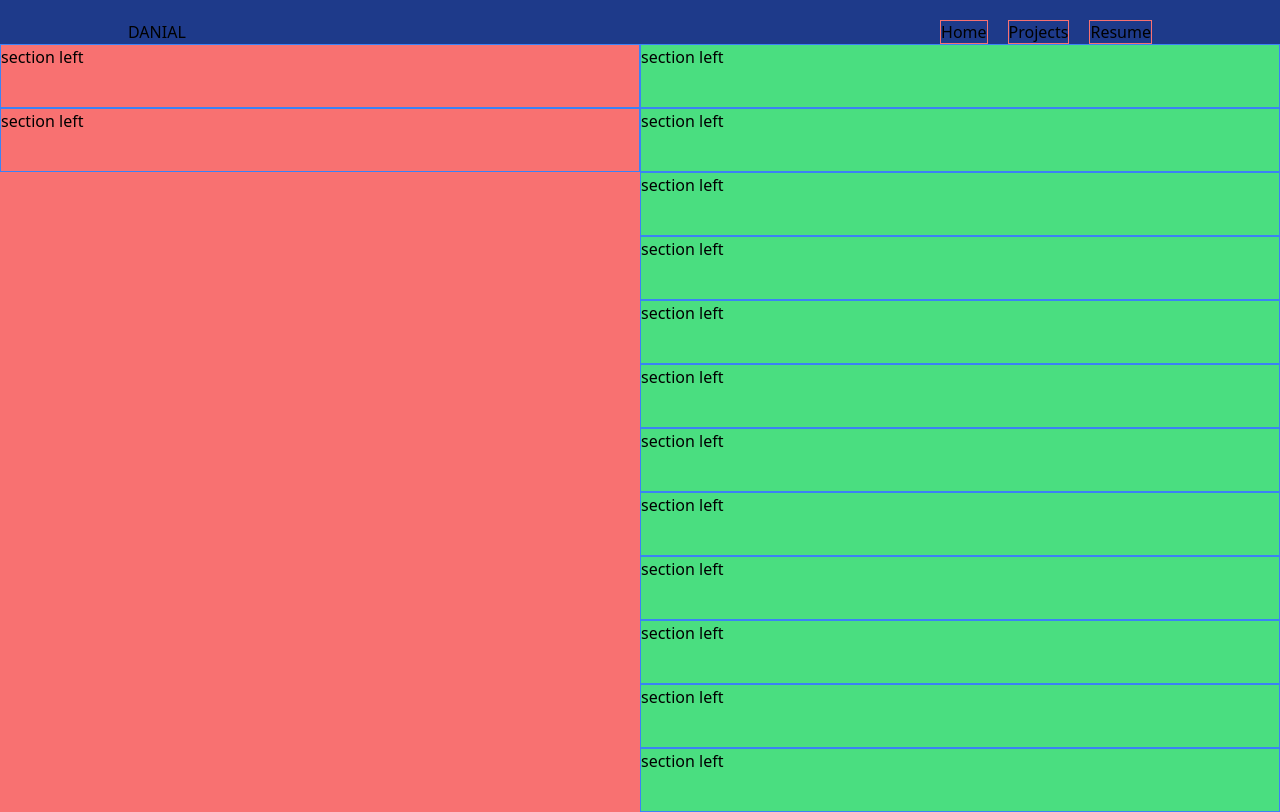
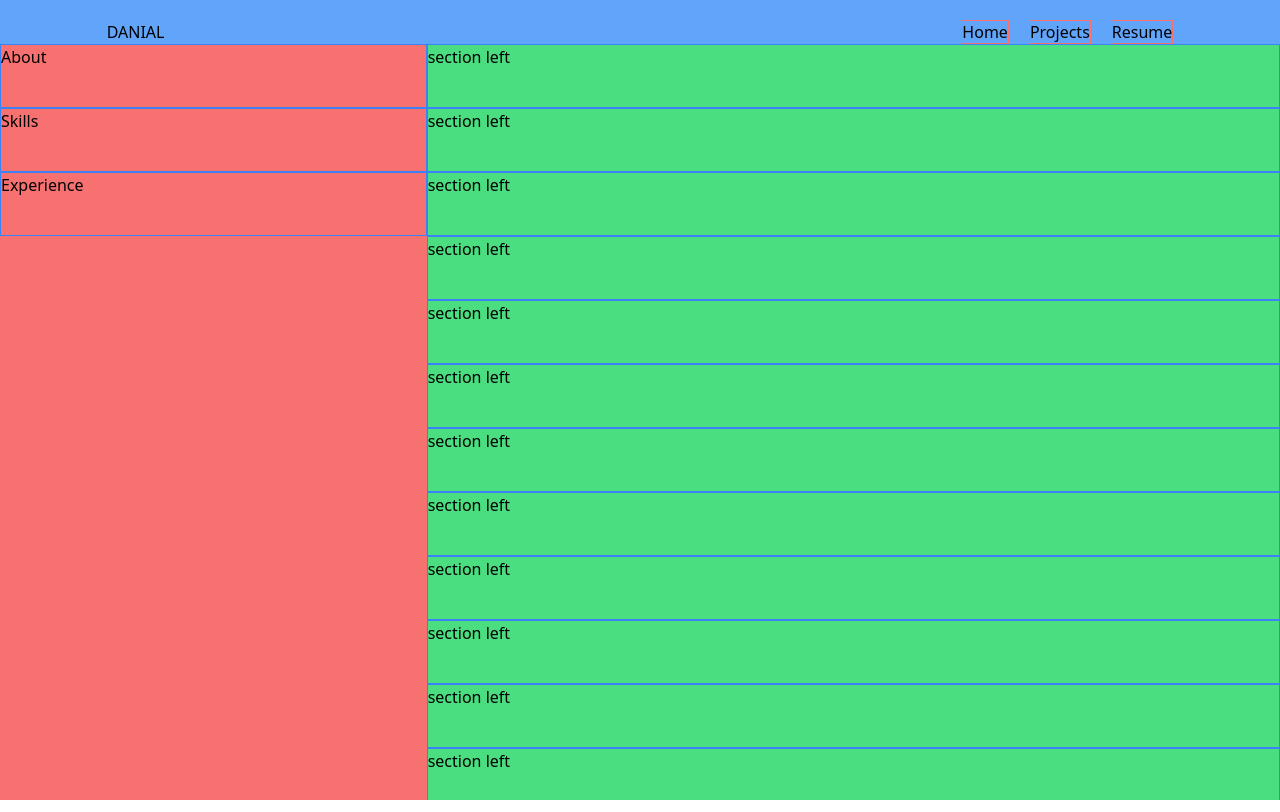
Before and after one commit to danialabubakar91/portfoliov2, a React (Vite) app: page / in a window 1280 px wide. Built offline with nearby package versions, Linux system fonts and the light colour scheme.

Commit message:
Add profile image

```diff
--- a/src/components/Header.tsx
+++ b/src/components/Header.tsx
@@ -3,8 +3,8 @@ import Menu from "./Menu/Menu";
 
 const Header: React.FC = () => {
   return (
-    <header className="max-h-[20vh] sticky top-0 z-10 bg-blue-900">
-      <div className="w-4/5 mx-auto flex justify-between pt-5">
+    <header className="h-auto">
+      <div className="w-5/6 mx-auto flex justify-between pt-5">
         <div>DANIAL</div>
         <Menu className={"md:hidden"} />
         <nav className="hidden md:block">
--- a/src/components/Layout.tsx
+++ b/src/components/Layout.tsx
@@ -3,7 +3,7 @@ import { Outlet } from "react-router-dom";
 
 const Layout: React.FC = () => {
   return (
-    <div className="flex flex-col bg-blue-400">
+    <div className="h-screen flex flex-col bg-blue-400">
       <Header />
       <Outlet />
     </div>
--- a/src/pages/Home.tsx
+++ b/src/pages/Home.tsx
@@ -1,45 +1,24 @@
 const Home: React.FC = () => {
   return (
-    // <div className="flex flex-col ">
-    //     <h1 className="h-16 border border-blue-500">section left</h1>
-    //     <h1 className="h-16 border border-blue-500">section left</h1>
-    //     <h1 className="h-16 border border-blue-500">section left</h1>
-    //     <h1 className="h-16 border border-blue-500">section left</h1>
-    //     <h1 className="h-16 border border-blue-500">section left</h1>
-    //     <h1 className="h-16 border border-blue-500">section left</h1>
-    //     <h1 className="h-16 border border-blue-500">section left</h1>
-    //     <h1 className="h-16 border border-blue-500">section left</h1>
-    //     <h1 className="h-16 border border-blue-500">section left</h1>
-    //     <h1 className="h-16 border border-blue-500">section left</h1>
-    //     <h1 className="h-16 border border-blue-500">section left</h1>
-    //     <h1 className="h-16 border border-blue-500">section left</h1>
-    //     <h1 className="h-16 border border-blue-500">section left</h1>
-    //     <h1 className="h-16 border border-blue-500">section left</h1>
-    //     <h1 className="h-16 border border-blue-500">section left</h1>
-    //     <h1 className="h-16 border border-blue-500">section left</h1>
-    //     <h1 className="h-16 border border-blue-500">section left</h1>
-    //     <h1 className="h-16 border border-blue-500">section left</h1>
-    //     <h1 className="h-16 border border-blue-500">section left</h1>
-    //     <h1 className="h-16 border border-blue-500">section left</h1>
-    //     <h1 className="h-16 border border-blue-500">section left</h1>
-    //     <h1 className="h-16 border border-blue-500">section left</h1>
-    //     <h1 className="h-16 border border-blue-500">section left</h1>
-    //     <h1 className="h-16 border border-blue-500">section left</h1>
-    //     <h1 className="h-16 border border-blue-500">section left</h1>
-    //     <h1 className="h-16 border border-blue-500">section left</h1>
-    //     <h1 className="h-16 border border-blue-500">section left</h1>
-    //     <h1 className="h-16 border border-blue-500">section left</h1>
-    //     <h1 className="h-16 border border-blue-500">section left</h1>
-    //     <h1 className="h-16 border border-blue-500">section left</h1>
-    //     <h1 className="h-16 border border-blue-500">section left</h1>
-    //     <h1 className="h-16 border border-blue-500">section left</h1>
-    // </div>
-    <div className="flex ">
-      <section className=" w-1/2 bg-red-400 sticky top-20">
-        <h1 className="h-16 border border-blue-500 ">section left</h1>
+    <div className="flex overflow-y-hidden">
+      <section className="w-2/6 bg-red-400">
+        <h1 className="h-16 border border-blue-500">About</h1>
+        <h1 className="h-16 border border-blue-500">Skills</h1>
+        <h1 className="h-16 border border-blue-500">Experience</h1>
+      </section>
+      <section className="w-4/6 bg-green-400 overflow-y-auto">
         <h1 className="h-16 border border-blue-500">section left</h1>
-      </section>
-      <section className="w-1/2 bg-green-400">
+        <h1 className="h-16 border border-blue-500">section left</h1>
+        <h1 className="h-16 border border-blue-500">section left</h1>
+        <h1 className="h-16 border border-blue-500">section left</h1>
+        <h1 className="h-16 border border-blue-500">section left</h1>
+        <h1 className="h-16 border border-blue-500">section left</h1>
+        <h1 className="h-16 border border-blue-500">section left</h1>
+        <h1 className="h-16 border border-blue-500">section left</h1>
+        <h1 className="h-16 border border-blue-500">section left</h1>
+        <h1 className="h-16 border border-blue-500">section left</h1>
+        <h1 className="h-16 border border-blue-500">section left</h1>
+        <h1 className="h-16 border border-blue-500">section left</h1>
         <h1 className="h-16 border border-blue-500">section left</h1>
         <h1 className="h-16 border border-blue-500">section left</h1>
         <h1 className="h-16 border border-blue-500">section left</h1>
```
Also changed, not shown: src/assets/profile.jpg (added).
